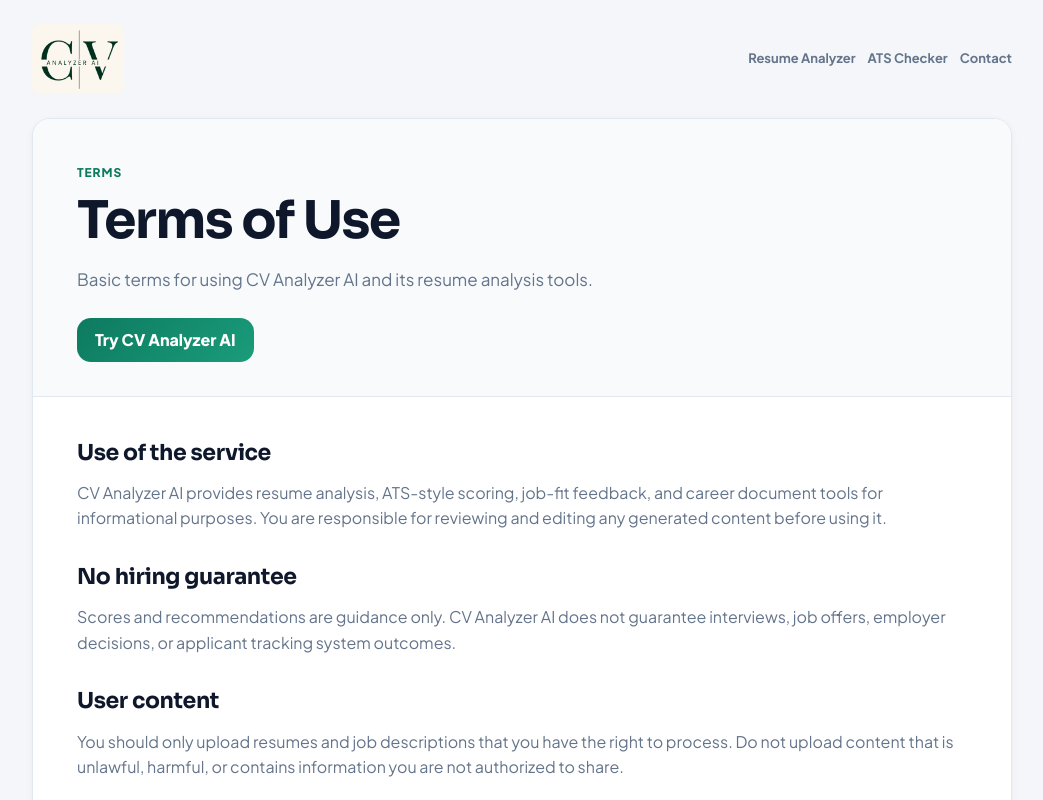
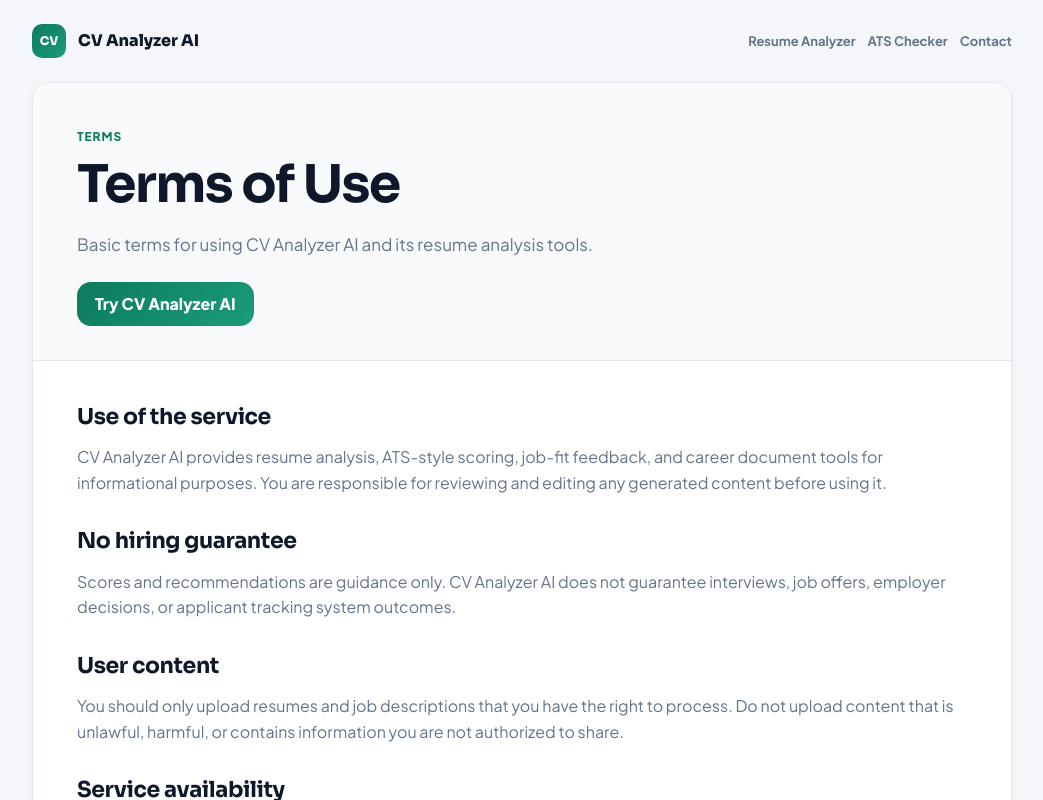
Before and after one commit to DavidArsenyan/cv-analyzer-ai, a Next.js app in the folder frontend/: page /terms in a window 1280 px wide. Shown: the top 800 px of the page, without its empty margins (118-1161 px from the left). Built offline with nearby package versions, Linux system fonts and the light colour scheme; no server answers.

Commit message:
Revert "Add brand logo to frontend"
This reverts commit c8404f87f4ae229b1be3321f5f6e74b9c472334b.

```diff
--- a/frontend/app/globals.css
+++ b/frontend/app/globals.css
@@ -1046,13 +1046,6 @@ button, input, select, textarea { font: inherit; }
   transform: none;
 }
 
-.brand-logo-image {
-  display: block;
-  width: 86px;
-  height: auto;
-  border-radius: 8px;
-}
-
 .logo-icon {
   display: grid;
   place-items: center;
@@ -2208,13 +2201,6 @@ li strong { color: var(--text1); font-weight: 700; }
   font-size: 12px;
 }
 
-.seo-logo-image {
-  display: block;
-  width: 92px;
-  height: auto;
-  border-radius: 8px;
-}
-
 .seo-nav-links {
   flex-wrap: wrap;
   justify-content: flex-end;
--- a/frontend/app/seo-page.tsx
+++ b/frontend/app/seo-page.tsx
@@ -1,5 +1,4 @@
 import Link from "next/link";
-import Image from "next/image";
 import type { ReactNode } from "react";
 
 type SeoPageProps = {
@@ -14,7 +13,8 @@ export function SeoPage({ eyebrow, title, description, children }: SeoPageProps)
     <main className="seo-shell">
       <nav className="seo-nav" aria-label="Site navigation">
         <Link href="/" className="seo-brand">
-          <Image className="seo-logo-image" src="/brand-logo.png" alt="CV Analyzer AI" width={304} height={230} priority />
+          <span className="seo-logo">CV</span>
+          <span>CV Analyzer AI</span>
         </Link>
         <div className="seo-nav-links">
           <Link href="/free-resume-analyzer">Resume Analyzer</Link>
```
Also changed, not shown: frontend/app/home-client.tsx (+5 -2 lines), frontend/public/brand-logo.png (deleted).
